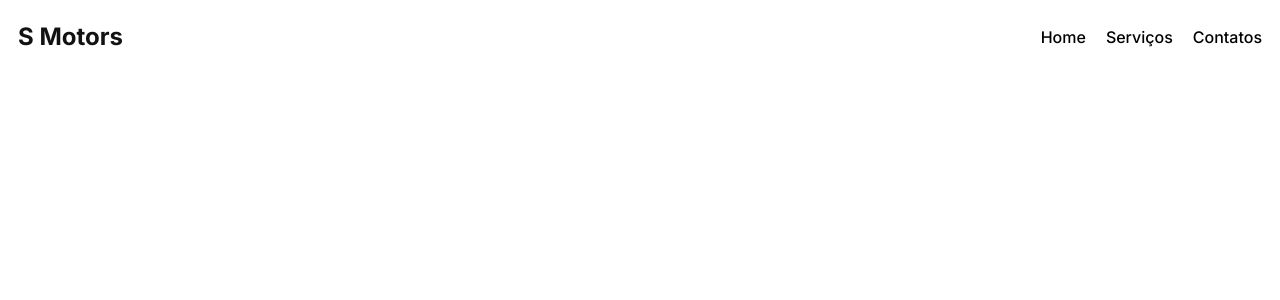
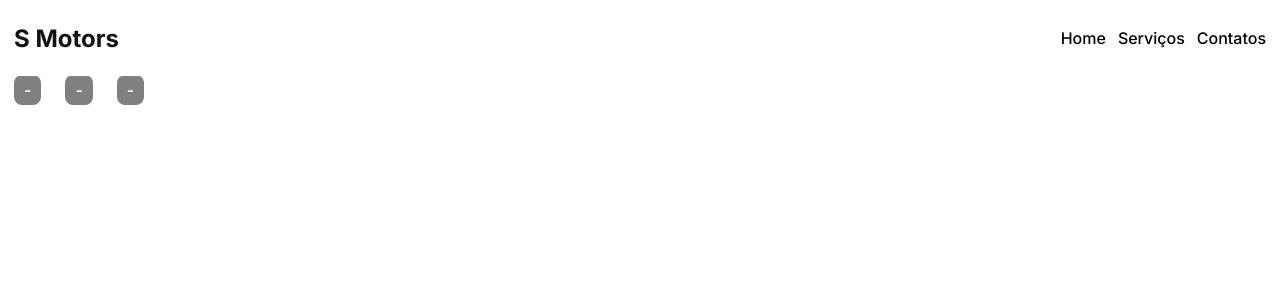
Before and after one commit to luhoro/smotors, a Next.js app: page / in a window 1280 px wide. Shown: the top 300 px of the page. Built offline with nearby package versions, Linux system fonts and the light colour scheme.

Commit message:
Feat: Services submenu

```diff
--- a/src/app/globals.scss
+++ b/src/app/globals.scss
@@ -3,9 +3,11 @@
   padding: 0;
   outline: none;
   box-sizing: border-box;
+  list-style: none;
 }
 
 button {
+  background-color: transparent;
   cursor: pointer;
   border: 0;
 }
@@ -15,7 +17,7 @@ a {
   color: #000000;
   font-weight: 500;
   transition: all ease 200ms;
-  padding: 4px;
+  padding: 6px 0;
 
   &:hover {
     color: #6d6d6d;
--- a/src/app/page.tsx
+++ b/src/app/page.tsx
@@ -1,9 +1,10 @@
+import Submenu from "@/components/home/submenu"
 import Image from "next/image"
 
 export default function Home() {
   return (
     <main>
-
+      <Submenu />
     </main>
   )
 }
--- /dev/null
+++ b/src/components/home/submenu/index.tsx
@@ -0,0 +1,60 @@
+"use client"
+import { useState, useEffect } from "react"
+import styles from "./styles.module.scss"
+import Link from "next/link"
+
+import { X, Menu } from "lucide-react"
+
+const Submenu = () => {
+  const [isOpen, setIsOpen] = useState(false)
+
+  useEffect(() => {
+    const handleResize = () => {
+      if (window.innerWidth > 640) {
+        setIsOpen(false)
+      }
+    }
+
+    window.addEventListener("resize", handleResize)
+
+    return () => {
+      window.removeEventListener("resize", handleResize)
+    }
+  }, [])
+
+  const toggleMenu = () => {
+    setIsOpen(!isOpen)
+  }
+
+  return (
+    <section className={styles.submenu}>
+      <div className="container">
+        <button className={styles.submenuIcon} onClick={toggleMenu}>
+          <Menu size={28} />
+          <p>Serviços</p>
+        </button>
+
+        <ul className={`${styles.ul} ${isOpen ? styles.open : ""}`}>
+          {isOpen && (
+            <button className={styles.closeButton} onClick={toggleMenu}>
+              <X size={44} />
+            </button>
+          )}
+          <li>
+            <Link href="/-">-</Link>
+          </li>
+
+          <li>
+            <Link href="/-">-</Link>
+          </li>
+
+          <li>
+            <Link href="/-">-</Link>
+          </li>
+        </ul>
+      </div>
+    </section>
+  )
+}
+
+export default Submenu
--- /dev/null
+++ b/src/components/home/submenu/styles.module.scss
@@ -0,0 +1,77 @@
+.submenu {
+  padding-top: 80px;
+}
+
+.submenuIcon {
+  cursor: pointer;
+  display: none;
+  gap: 14px;
+  align-items: center;
+  font-size: 18px;
+  font-weight: bold;
+
+  p {
+    width: fit-content;
+  }
+}
+
+.closeButton {
+  background-color: white;
+  border-radius: 100%;
+  box-shadow: 0 0 4px #a8a8a8;
+  margin-bottom: 20px;
+}
+
+.ul {
+  display: none;
+  gap: 24px;
+
+  li a {
+    padding: 5px 10px;
+    background-color: #808080;
+    color: white;
+    border-radius: 8px;
+
+    &:hover {
+      background-color: #979797;
+    }
+  }
+}
+
+@media (min-width: 640px) {
+  .ul {
+    display: flex;
+  }
+}
+
+@media (max-width: 640px) {
+  .submenu {
+    padding-top: 130px;
+  }
+
+  .submenuIcon {
+    display: inline-flex;
+  }
+
+  .ul {
+    z-index: 30;
+    flex-direction: column;
+    align-items: center;
+    justify-content: center;
+    position: fixed;
+    top: 50%;
+    left: 50%;
+    transform: translate(-50%, -50%);
+    background-color: #f0f0f0;
+    width: 100%;
+    height: 100%;
+
+    &.open {
+      display: flex;
+    }
+
+    li a {
+      font-size: 20px;
+    }
+  }
+}
```
